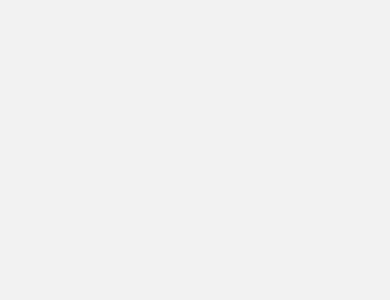
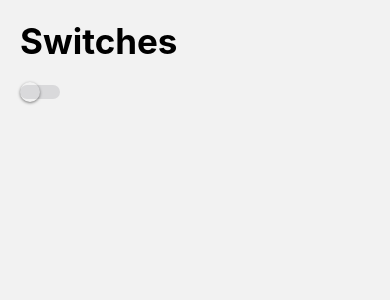
Before and after one commit to leedd87/reactNativeComponents, a React Native app: screen /SwitchScreen in a window 390 px wide. Shown: the top 300 px of the page. Built offline with nearby package versions, Linux system fonts and the light colour scheme.

Commit message:
add switch screen + custom header title

```diff
--- /dev/null
+++ b/src/components/HeaderTitle.tsx
@@ -0,0 +1,19 @@
+import React from 'react'
+import { Text, View } from 'react-native'
+import { useSafeAreaInsets } from 'react-native-safe-area-context'
+import { styles } from "../theme/appTheme"
+
+interface Props {
+    title: string
+}
+
+export const HeaderTitle = ({ title }: Props) => {
+
+    const { top } = useSafeAreaInsets()
+
+    return (
+        <View style={{ marginTop: top + 20, marginBottom: 20 }}>
+            <Text style={styles.title}>{title}</Text>
+        </View>
+    )
+}
--- a/src/screens/HomeScreen.tsx
+++ b/src/screens/HomeScreen.tsx
@@ -2,24 +2,13 @@
 import { FlatList, Text, View } from 'react-native'
 import { styles } from "../theme/appTheme"
 import Icon from 'react-native-vector-icons/Ionicons'
-import { useSafeAreaInsets } from 'react-native-safe-area-context'
 import { FlatListMenuItem } from '../components/FlatListMenuItem'
 import { menuItems } from '../data/menuItems'
-
-
+import { HeaderTitle } from '../components/HeaderTitle'
 
 
 export const HomeScreen = () => {
 
-    const { top } = useSafeAreaInsets()
-
-    const renderListHeader = () => {
-        return (
-            <View style={{ marginTop: top + 20, marginBottom: 20 }}>
-                <Text style={styles.title}>Opciones de menu</Text>
-            </View>
-        )
-    }
 
     const itemSeparator = () => {
         return (
@@ -39,7 +28,7 @@
                 data={menuItems}
                 renderItem={({ item }) => <FlatListMenuItem menuItem={item} />}
                 keyExtractor={(item) => item.name}
-                ListHeaderComponent={renderListHeader()}
+                ListHeaderComponent={() => <HeaderTitle title='Opciones de Menú' />}
                 ItemSeparatorComponent={() => itemSeparator()}
             />
         </View>
--- a/src/screens/SwitchScreen.tsx
+++ b/src/screens/SwitchScreen.tsx
@@ -1,11 +1,24 @@
-import React from 'react'
-import { View } from 'react-native'
+import React, { useState } from 'react'
+import { Platform, Switch, View } from 'react-native'
+import { HeaderTitle } from '../components/HeaderTitle';
 
 export const SwitchScreen = () => {
+
+    const [isEnabled, setIsEnabled] = useState(false);
+    const toggleSwitch = () => setIsEnabled(!isEnabled);
+
     return (
         <View
-            style={{ marginTop: 100 }}>
-
+            style={{ marginHorizontal: 20 }}>
+            <HeaderTitle title='Switches' />
+            <Switch
+                trackColor={{ false: "#D9D9DB", true: "#5856D6" }}
+                thumbColor={
+                    (Platform.OS === 'android') ? '#5856D6' : ''}
+                ios_backgroundColor="#3e3e3e"
+                onValueChange={toggleSwitch}
+                value={isEnabled}
+            />
         </View>
     )
 }
```
